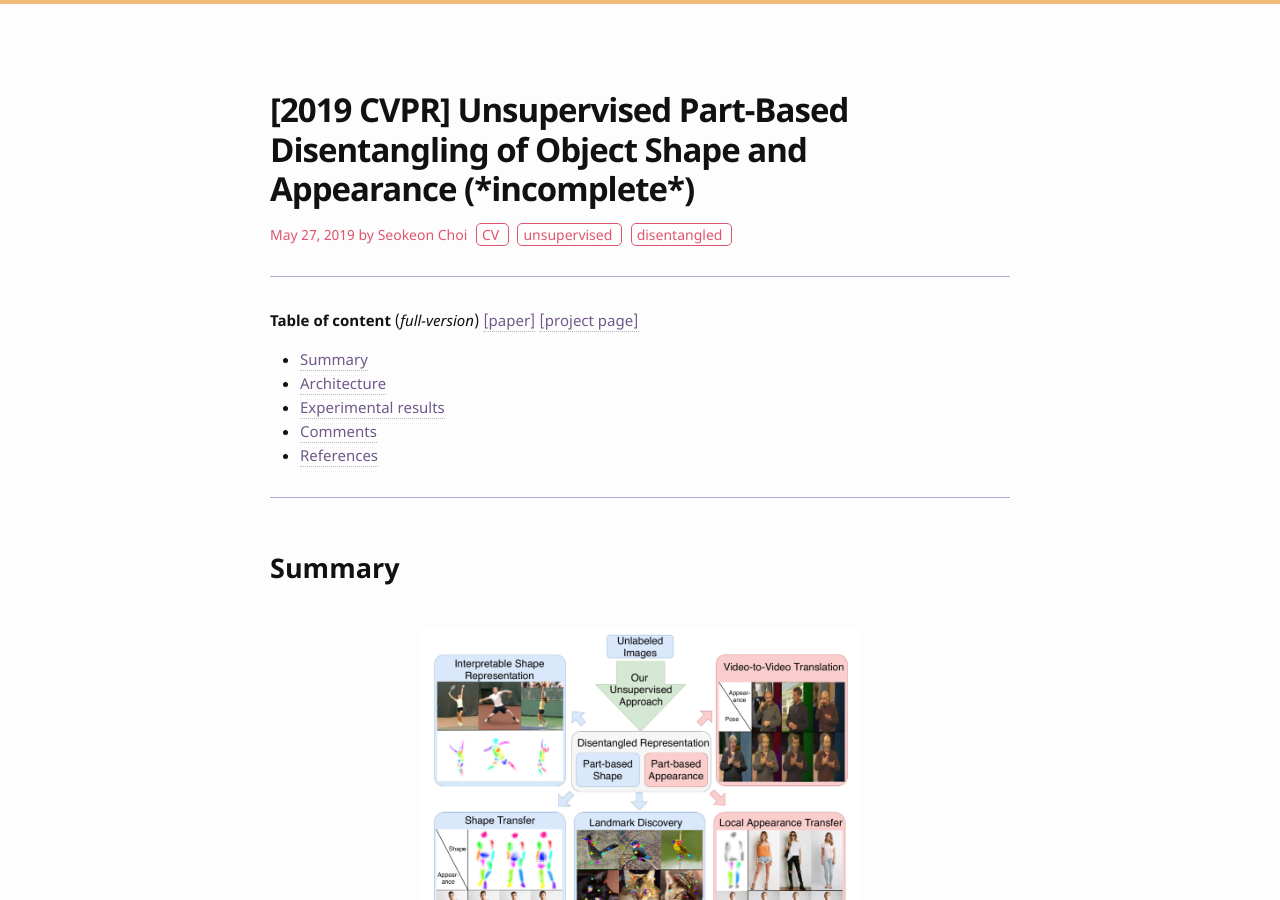
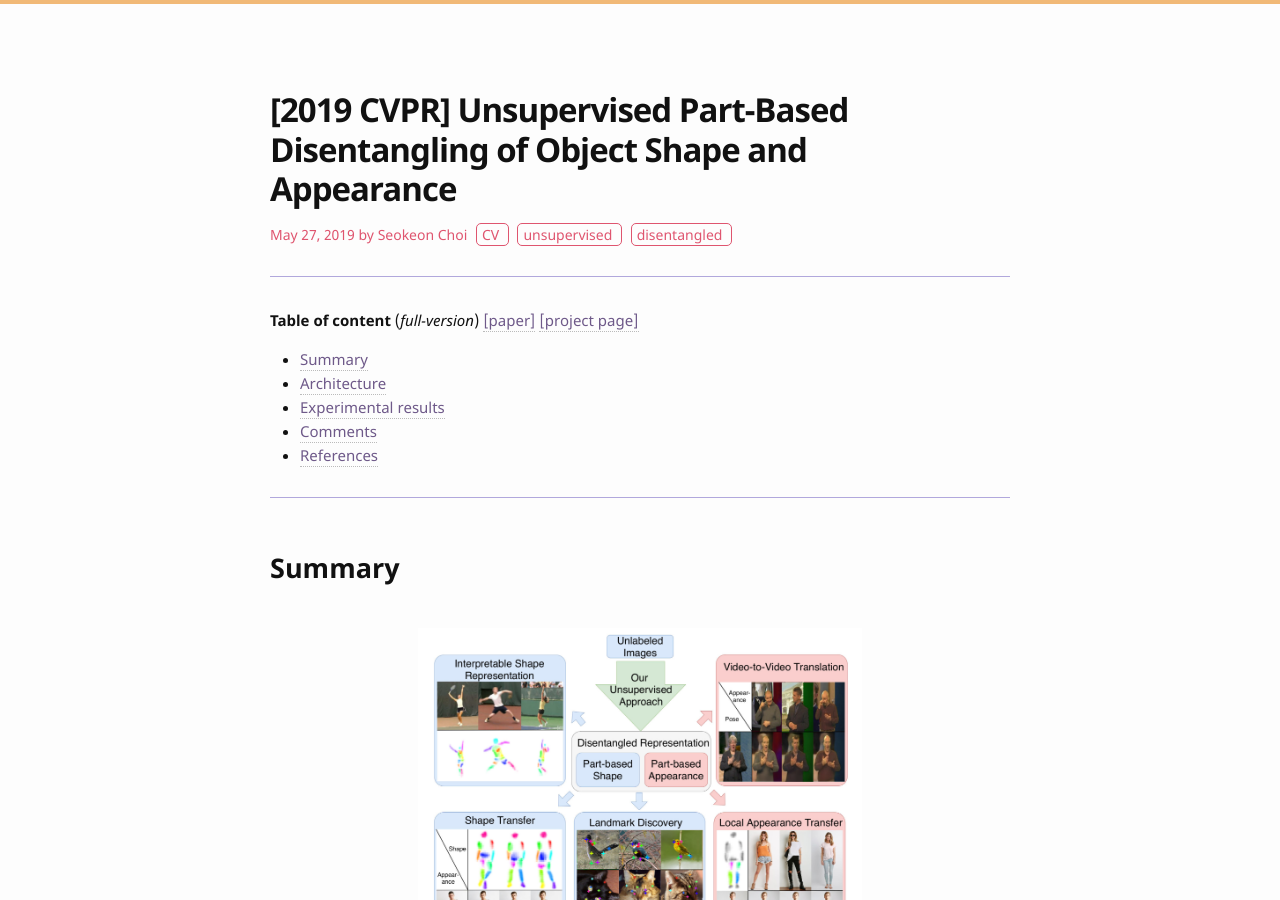
Before and after one commit to bismex/bismex.github.io, a Jekyll site: the page built from _posts/2019-05-27-UPBD.md, in a window 1280 px wide and 900 px high. Built offline with Jekyll 4.4.1, drawn with Linux system fonts in a browser that asks for light colours; formulas are drawn with MathJax 3.

Commit message:
Update 2019-05-27-UPBD.md

```diff
--- a/_posts/2019-05-27-UPBD.md
+++ b/_posts/2019-05-27-UPBD.md
@@ -1,7 +1,7 @@
 ---
 layout: post
-title: "[2019 CVPR] Unsupervised Part-Based Disentangling of Object Shape and Appearance (*incomplete*)"
-date: 2019-05-27 18:00:00
+title: "[2019 CVPR] Unsupervised Part-Based Disentangling of Object Shape and Appearance"
+date: 2019-05-27 23:47:00
 tags: CV unsupervised disentangled
 ---
 
```
